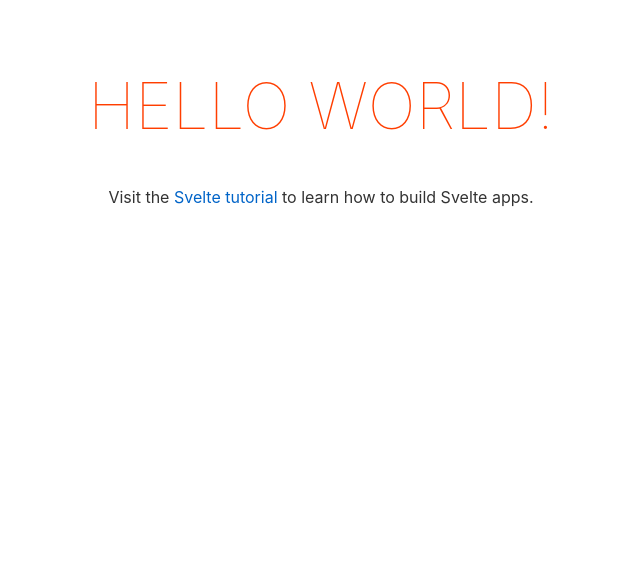
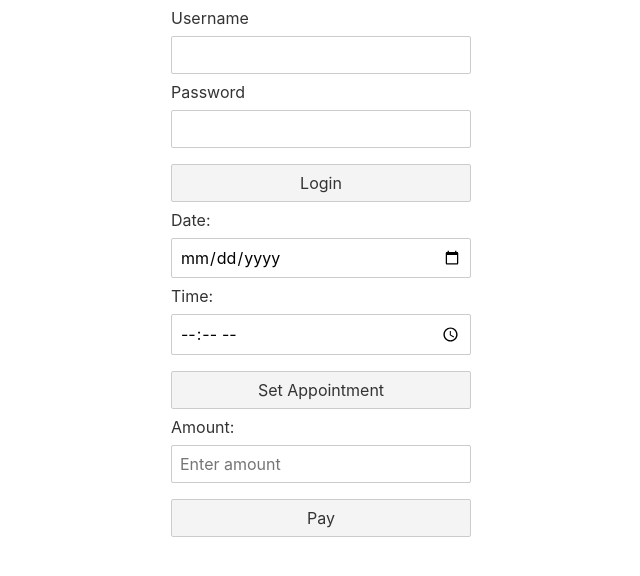
Before and after one commit to Gameiro02/GAH_Clinic, a Svelte app in the folder GAH_Clinic/: page / in a window 1280 px wide. Shown: the top 576 px of the page, without its empty margins (319-959 px from the left). Built offline with nearby package versions, Linux system fonts and the light colour scheme.

Commit message:
Login Payment ScheduleAppointment

```diff
--- a/GAH_Clinic/src/App.svelte
+++ b/GAH_Clinic/src/App.svelte
@@ -1,30 +1,11 @@
 <script>
-	export let name;
+	import Login from './Login.svelte';
+	import ScheduleAppointment from './ScheduleAppointment.svelte';
+	import Payment from './Payment.svelte';
 </script>
 
 <main>
-	<h1>Hello {name}!</h1>
-	<p>Visit the <a href="https://svelte.dev/tutorial">Svelte tutorial</a> to learn how to build Svelte apps.</p>
+	<Login />
+	<ScheduleAppointment />
+	<Payment />
 </main>
-
-<style>
-	main {
-		text-align: center;
-		padding: 1em;
-		max-width: 240px;
-		margin: 0 auto;
-	}
-
-	h1 {
-		color: #ff3e00;
-		text-transform: uppercase;
-		font-size: 4em;
-		font-weight: 100;
-	}
-
-	@media (min-width: 640px) {
-		main {
-			max-width: none;
-		}
-	}
-</style>
--- /dev/null
+++ b/GAH_Clinic/src/Login.svelte
@@ -0,0 +1,33 @@
+<!-- src/Login.svelte -->
+<script>
+    let username = '';
+    let password = '';
+
+    function handleLogin() {
+        // Add logic to authenticate user
+        console.log("Logging in with", username, password);
+    }
+</script>
+
+<style>
+    form {
+        display: flex;
+        flex-direction: column;
+        max-width: 300px;
+        margin: auto;
+    }
+    input, button {
+        margin: 0.5em 0;
+        padding: 0.5em;
+    }
+</style>
+
+<form on:submit|preventDefault={handleLogin}>
+    <label for="username">Username</label>
+    <input id="username" type="text" bind:value={username} required>
+
+    <label for="password">Password</label>
+    <input id="password" type="password" bind:value={password} required>
+
+    <button type="submit">Login</button>
+</form>
--- /dev/null
+++ b/GAH_Clinic/src/Payment.svelte
@@ -0,0 +1,29 @@
+<!-- src/Payment.svelte -->
+<script>
+    let amount = '';
+
+    function processPayment() {
+        // Add logic to process payment
+        console.log("Processing payment of $", amount);
+    }
+</script>
+
+<style>
+    form {
+        display: flex;
+        flex-direction: column;
+        max-width: 300px;
+        margin: auto;
+    }
+    input, button {
+        margin: 0.5em 0;
+        padding: 0.5em;
+    }
+</style>
+
+<form on:submit|preventDefault={processPayment}>
+    <label for="amount">Amount:</label>
+    <input id="amount" type="number" min="0" step="0.01" bind:value={amount} placeholder="Enter amount" required>
+
+    <button type="submit">Pay</button>
+</form>
--- /dev/null
+++ b/GAH_Clinic/src/ScheduleAppointment.svelte
@@ -0,0 +1,32 @@
+<script>
+    let selectedDate = '';
+    let selectedTime = '';
+
+    function scheduleAppointment() {
+        // Add logic to schedule an appointment
+        console.log("Appointment set for", selectedDate, "at", selectedTime);
+    }
+</script>
+
+<style>
+    form {
+        display: flex;
+        flex-direction: column;
+        max-width: 300px;
+        margin: auto;
+    }
+    input, button {
+        margin: 0.5em 0;
+        padding: 0.5em;
+    }
+</style>
+
+<form on:submit|preventDefault={scheduleAppointment}>
+    <label for="date">Date:</label>
+    <input id="date" type="date" bind:value={selectedDate} required>
+
+    <label for="time">Time:</label>
+    <input id="time" type="time" bind:value={selectedTime} required>
+
+    <button type="submit">Set Appointment</button>
+</form>
```
